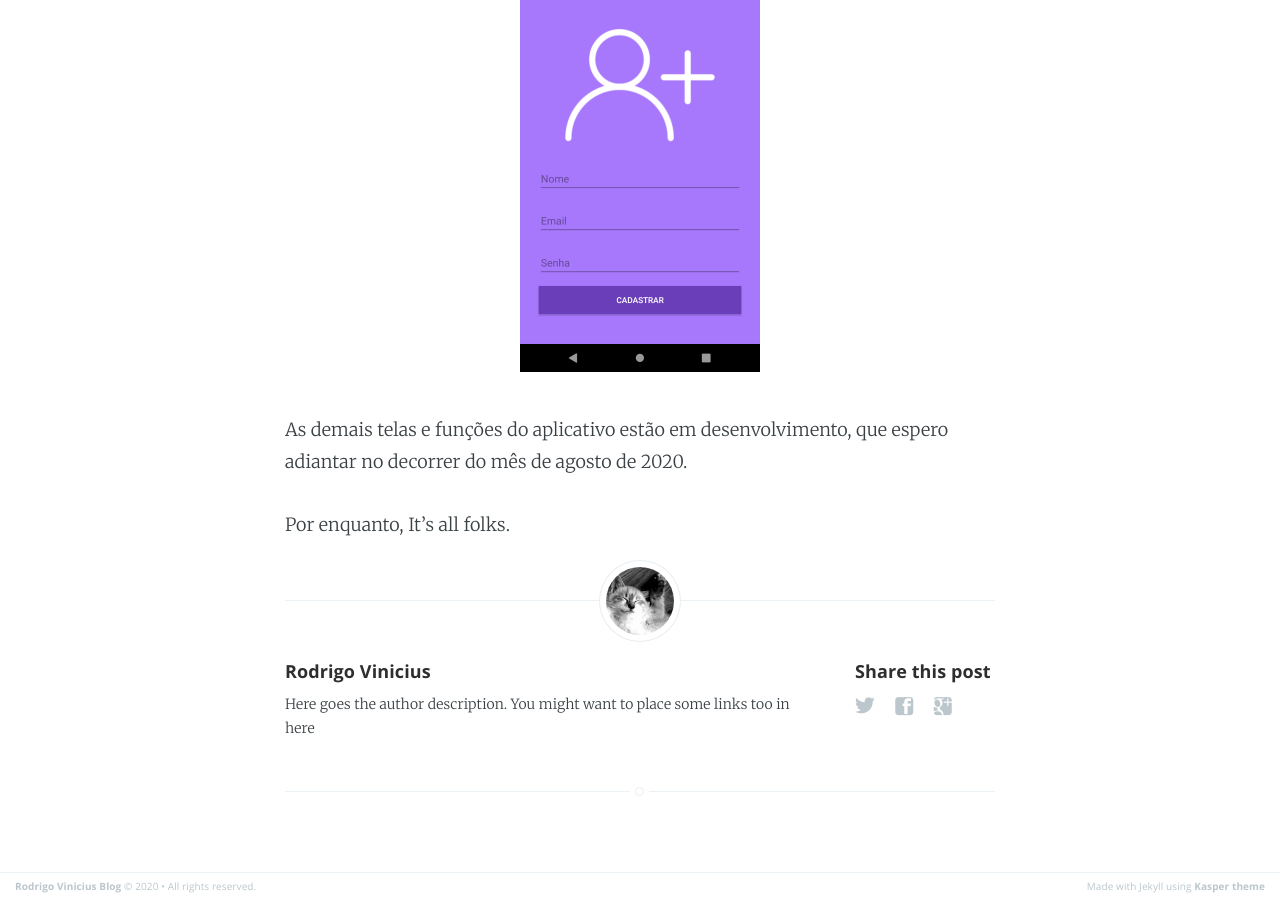
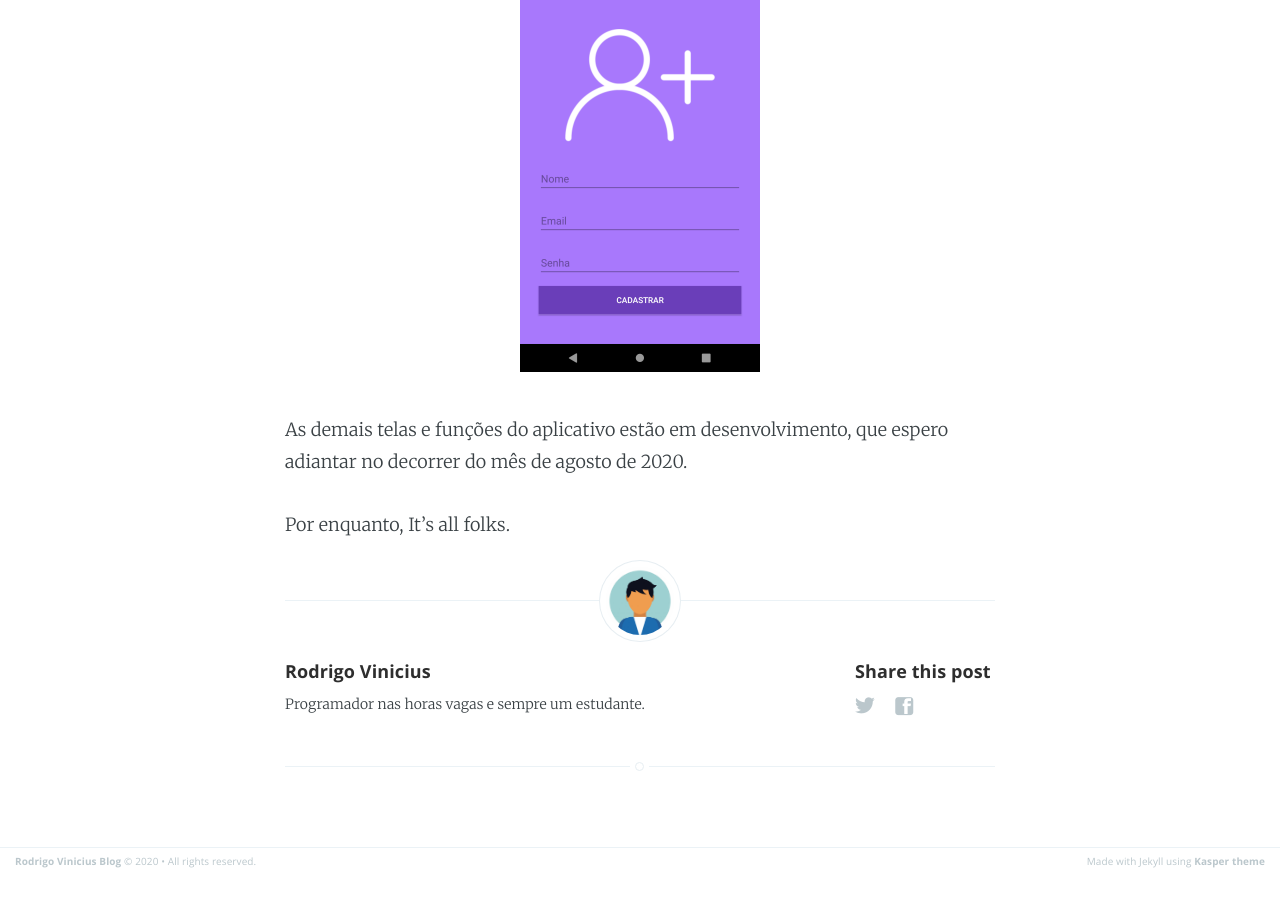
Before and after one commit to Rodrigovvo/Rodrigovvo.github.io, a Jekyll site: the page built from _posts/2020-08-09-chat-w-all-app.markdown, in a window 1280 px wide and 900 px high, scrolled down 1499 px. Built offline with Jekyll 4.4.1, drawn with Linux system fonts in a browser that asks for light colours; after the commit the page ends 2375 px from its top, so only the background shows below that.

Commit message:
Configurações do Blog

```diff
--- a/_includes/share.html
+++ b/_includes/share.html
@@ -8,8 +8,4 @@
         onclick="window.open(this.href, 'facebook-share','width=580,height=296');return false;">
         <span class="hidden">Facebook</span>
     </a>
-    <a class="icon-google-plus" href="https://plus.google.com/share?url={{site.domain_name}}{{page.url}}"
-       onclick="window.open(this.href, 'google-plus-share', 'width=490,height=530');return false;">
-        <span class="hidden">Google+</span>
-    </a>
 </section>
--- a/_layouts/post.html
+++ b/_layouts/post.html
@@ -64,7 +64,7 @@ post_class: post-template
             <!-- If we want to display author's name and bio -->
             {% if site.author %}
                 <figure class="author-image">
-                    <a class="img" href="{{'/' | relative_url }}" style="background-image: url({{'/assets/images/profile.png' | relative_url}})">
+                    <a class="img" href="{{'/' | relative_url }}" style="background-image: url({{'/assets/images/profile.jpg' | relative_url}})">
                     <span class="hidden">{{site.author}}'s Picture</span></a>
                 </figure>
                 <section class="author">
@@ -72,7 +72,7 @@ post_class: post-template
                     <h4> {{ site.author }} </h4>
                     <!-- Author Bio -->
                     <p>
-                        Here goes the author description. You might want to place some links too in here
+                       Programador nas horas vagas e sempre um estudante.
                     </p>
                 </section>
             {% endif %}
--- a/_posts/2020-08-09-chat-w-all-app.markdown
+++ b/_posts/2020-08-09-chat-w-all-app.markdown
@@ -16,10 +16,10 @@ O intuito do projeto é meramente educativo, portanto, não foi projetado com fi
 Dito isso, informo que a stack utilizada é a linguagem de programação JAVA, utilizando a IDE Android Studio, aprimorando o estudo para cosntrução de aplicativos android. Utilizo ainda, o firebase como para utilização do banco de dados em tempo real, além do controle de autenticação e armazenamento em nuvem.
 
 De modo inicial, temos a tela de interface do aplicativo, onde conterá a lista de mensagens:
-![ChatAll - Tela interface do App](/assets/images/device-2020-08-09-173414.png)
+![ChatAll - Tela interface do App](/assets/images/device-2020-08-09-1734140.png)
 
 E, a tela de cadastro de novo usuário do aplicativo:
-![ChatAll - Tela cadastro novo usuário](/assets/images/device-2020-08-09-173618.png)
+![ChatAll - Tela cadastro novo usuário](/assets/images/device-2020-08-09-1736180.png)
 
 As demais telas e funções do aplicativo estão em desenvolvimento, que espero adiantar no decorrer do mês de agosto de 2020.
 
```
Also changed, not shown: assets/images/device-2020-08-09-1734140.png (renamed from assets/images/device-2020-08-09-173414.png), assets/images/device-2020-08-09-1736180.png (renamed from assets/images/device-2020-08-09-173618.png).
